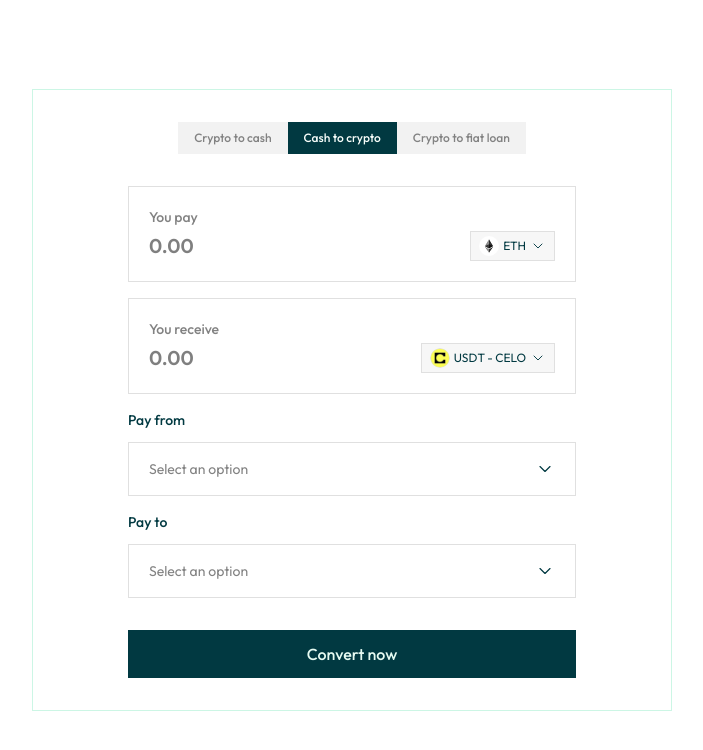
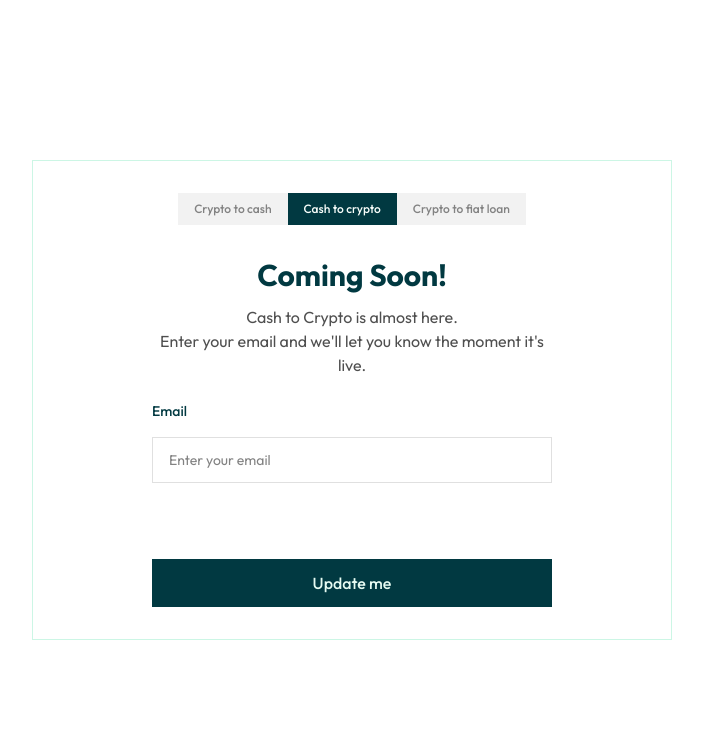
Before and after one commit to ebubesunday16/crypto-checkout, a Next.js app: page / in a window 1280 px wide. Both pictures are taken after a click on the element "Cash to crypto". Shown: the top 750 px of the page, without its empty margins (288-991 px from the left). Built offline with nearby package versions, Linux system fonts and the light colour scheme.

Commit message:
ADDED OTHER SCREENS

```diff
--- a/components/checkout/index.tsx
+++ b/components/checkout/index.tsx
@@ -13,6 +13,7 @@ const PAYMENT_TYPES = [
 
 const CheckoutScreen = () => {
   const [selectedTransferType, setSelectedTransferType] = useState('crypto-to-cash');
+  const [email, setEmail] = useState('');
 
   const {
     payingAmount,
@@ -32,6 +33,19 @@ const CheckoutScreen = () => {
     handleConvert,
   } = useConversion();
 
+  const handleEmailSubmit = (e: React.FormEvent) => {
+    e.preventDefault();
+    alert(`Thanks! We'll notify ${email} when ${selectedTransferType === 'cash-to-crypto' ? 'Cash to Crypto' : 'Crypto to Fiat Loan'} is available.`);
+    setEmail('');
+  };
+
+  const getPlaceholderTitle = () => {
+    if (selectedTransferType === 'cash-to-crypto') {
+      return 'Cash to Crypto';
+    }
+    return 'Crypto to Fiat Loan';
+  };
+
   return (
     <div className='
       bg-white
@@ -39,13 +53,13 @@ const CheckoutScreen = () => {
       w-[80vh] max-w-[640]
       h-[758] max-h-[95vh]
       rounded-[20]
-      flex flex-col justify-center items-center
+      flex flex-col  items-center
       py-8
       px-4 sm:px-0
       text-black
       space-y-8
     '>
-      <div className='bg-[#f2f2f2] rounded-[24] flex relative'>
+      <div className='bg-[#f2f2f2] rounded-[24]  flex relative'>
         {PAYMENT_TYPES.map((item) => (
           <div
             key={item.id}
@@ -73,6 +87,8 @@ const CheckoutScreen = () => {
         ))}
       </div>
 
+      {selectedTransferType === 'crypto-to-cash' ? (
+        <>
           <div className='space-y-4 w-full max-w-md'>
             <AmountInput
               label='You pay'
@@ -117,6 +133,51 @@ const CheckoutScreen = () => {
           >
             {isProcessing ? 'Processing...' : 'Convert now'}
           </button>
+        </>
+      ) : (
+        <div className='flex flex-col items-center justify-center space-y-6 w-full max-w-md px-6 text-center  my-auto'>
+          <div className='space-y-3'>
+            <h2 className='text-3xl font-bold text-green'>Coming Soon!</h2>
+            <p className='text-sm sm:text-base text-[#4F4F4F]'>
+              {getPlaceholderTitle()} is almost here. <br />Enter your email and we'll let you know the moment it's live.
+            </p>
+
+          </div>
+
+          <form onSubmit={handleEmailSubmit} className='w-full space-y-3'>
+            <div className='space-y-4'>
+              <label htmlFor='email' className='text-sm font-medium text-green block text-left'>
+                Email
+              </label>
+              <input
+                id='email'
+                type='email'
+                value={email}
+                onChange={(e) => setEmail(e.target.value)}
+                placeholder='Enter your email'
+                required
+                className='
+                  w-full px-4 py-3 rounded-[24] border border-[#E0E0E0]
+                  text-sm placeholder:text-sm text-[#828282] placeholder:text-[#828282]
+
+                  focus:outline-none focus:border-green focus:ring-1 focus:ring-green
+                '
+              />
+            </div>
+
+            <button
+              type='submit'
+              className='
+                w-full py-3 rounded-[24] font-medium
+                bg-green text-[#E6FBF2] hover:bg-green/90
+                transition-all duration-200 mt-16
+              '
+            >
+              Update me
+            </button>
+          </form>
+        </div>
+      )}
     </div>
   );
 };
```
Lines whose indentation alone changed are shown as unchanged.
